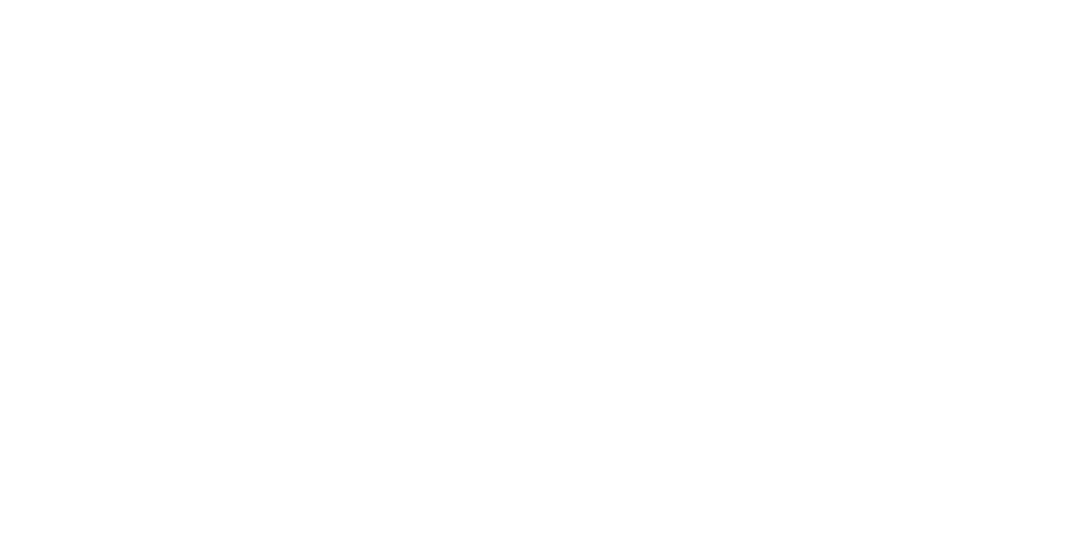
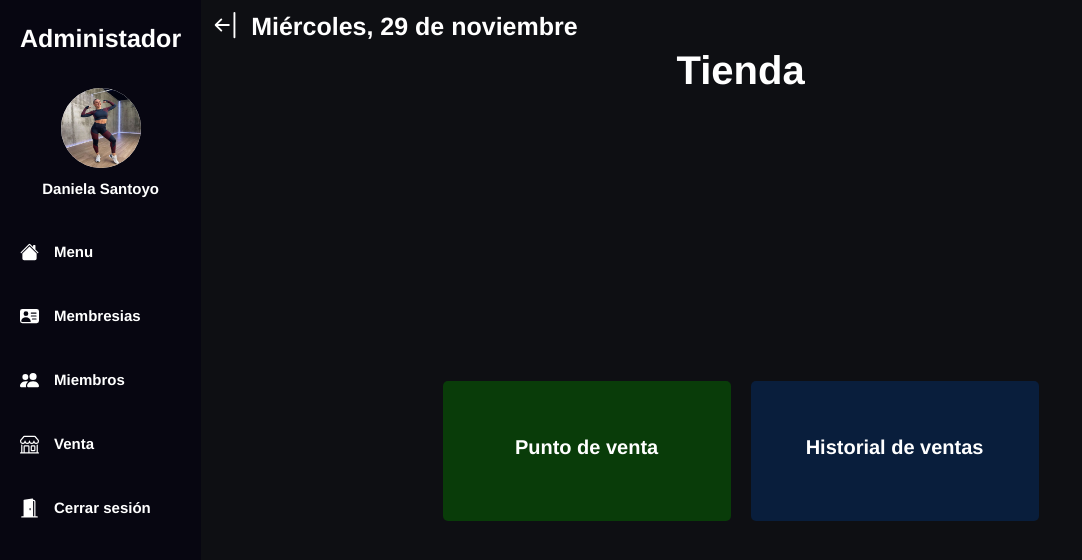
Before and after one commit to CristoferPadilla/flowfitvue, a Vue app: page /shop in a window 1280 px wide. Before the commit this address had no page. Shown: the top 560 px of the page, without its empty margins (0-1082 px from the left). Built offline with nearby package versions, Linux system fonts and the light colour scheme.

Commit message:
pre pantalla de productos acabado

```diff
--- a/src/components/CustomNav.vue
+++ b/src/components/CustomNav.vue
@@ -25,6 +25,14 @@
       />
       Miembros
     </router-link>
+    <router-link to="/shop" class="nav-link">
+      <img
+        src="../assets/shop.svg"
+        alt="carrito icon"
+        class="nav-log-out"
+      />
+      Venta
+    </router-link>
     <router-link to="/" class="nav-link">
       <img
         src="../assets/door-open-fill.svg"
--- a/src/components/membershipCard.vue
+++ b/src/components/membershipCard.vue
@@ -2,7 +2,7 @@
   <div>
     <button @click="showForm" class="btn btn-success">Agregar</button>
 
-    <div class="container" style="background-color: #000000; padding-bottom: 10%;">
+    <div class="container-card" style="background-color: #000000; padding-bottom: 10%;">
       <div v-for="(item, index) in items" :key="index" class="card">
         <div class="card-label" style="color: black;">
           <p>{{ item.title }}</p>
@@ -75,7 +75,7 @@
 </script>
 
 <style>
-.container {
+.container-card {
   max-height: 60vh;
   width: 60vw;
   overflow: scroll;
@@ -84,18 +84,6 @@
   flex-wrap: wrap;
 }
 
-.card {
-  color: #ffffff;
-  width: 150px;
-  height: 120px;
-  border-radius: 5px;
-  display: flex;
-  align-items: left;
-  justify-content: center;
-  flex-direction: column;
-  padding: 13px;
-  margin: 10px;
-}
 
 .card-number {
   font-size: 14px;
--- /dev/null
+++ b/src/components/shopcards.vue
@@ -0,0 +1,69 @@
+<template>
+   <div class="cards-title-container">
+    <h2 class="title">Tienda</h2>
+    <div class="cards-shop-container">
+        <router-link to="/punto-de-venta" class="card-shop" style="width: 18rem; background-color: rgb(9, 60, 9);">
+          <div class="card-body-shop">
+            <h5 class="card-title-shop">Punto de venta</h5>
+        </div>
+
+        </router-link>
+        <router-link to="/punto-de-venta" class="card-shop" style="width: 18rem; background-color: rgb(9, 30, 60);">
+            <div class="card-body-shop">
+              <h5 class="card-title-shop">Historial de ventas</h5>
+            </div>
+        </router-link>
+      </div>
+   </div>
+
+
+</template>
+
+<script>
+export default{
+    name: "ShoppingCard",
+    components: [
+
+    ]
+
+}
+
+</script>
+<style scoped>
+.card-shop{
+    color: #ffffff;
+    width: 250px; /* Ajusta este valor según tus necesidades */
+    height: 140px; /* Ajusta este valor según tus necesidades */
+    border-radius: 5px; /* Ajusta este valor según tus necesidades */
+    display: flex;
+    align-items: left;
+    justify-content: center;
+    flex-direction: column;
+    padding: 13px;
+    margin: 10px;
+    text-decoration: none;
+}
+.card-body-shop{
+    text-align: center;
+}
+.card-title-shop{
+    font-size: 20px;
+    font-weight: bold;
+}
+.cards-shop-container{
+    display: flex;
+    flex-direction: row;
+    flex-wrap: wrap;
+    justify-content: center;
+    align-items: center;
+    height: 100%;
+}
+.cards-title-container{
+    display: flex;
+    flex-direction: column;
+    justify-content: center;
+    align-items: center;
+    height: 100%;
+}
+
+</style>
--- a/src/router.js
+++ b/src/router.js
@@ -22,6 +22,12 @@
     name: 'MembershipsView',
     component: ()=> import(/* webpackChunk*/ './view/membership.vue'),
 
+  },
+  {
+    path: '/shop',
+    name: 'shopView',
+    component: ()=> import(/* webpackChunk*/ './view/shop.vue'),
+
   }
 ];
 
--- a/src/view/membership.vue
+++ b/src/view/membership.vue
@@ -6,7 +6,7 @@
         </div>
         <div id="content">
             <Header></Header>
-            <div class="Container-Cards"><MemCards></MemCards></div>
+            <div class="Container-Cards-membership"><MemCards></MemCards></div>
 
         </div>
     </div>
@@ -30,7 +30,7 @@
 }
 </script>
 <style>
-.Container-Cards {
+.Container-Cards-membership {
   display: flex;
   justify-content: space-around;
   flex-wrap: wrap;
--- /dev/null
+++ b/src/view/shop.vue
@@ -0,0 +1,31 @@
+
+<template>
+    <div id="app">
+      <div class="app">
+        <Navbar />
+      </div>
+      <div id="content">
+        <Header/>
+        <ShoppingCard></ShoppingCard>
+
+      </div>
+      </div>
+  </template>
+
+  <script>
+
+  import Navbar from '@/components/CustomNav.vue'
+    import Header from '@/components/header.vue'
+    import ShoppingCard from '@/components/shopcards.vue'
+    import '@/css/style.css'
+
+
+    export default {
+    name: 'membersView',
+    components: {
+      Navbar,
+      Header,
+      ShoppingCard,
+    }
+    }
+  </script>
```
Also changed, not shown: src/assets/shop.svg (added).
